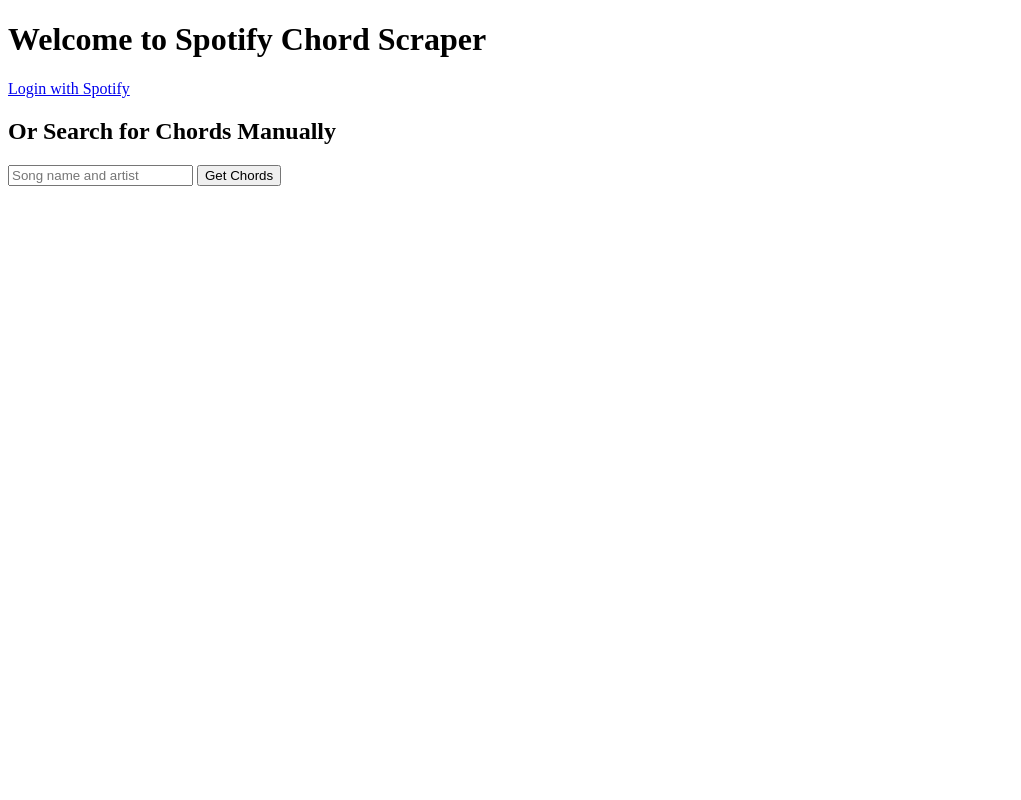
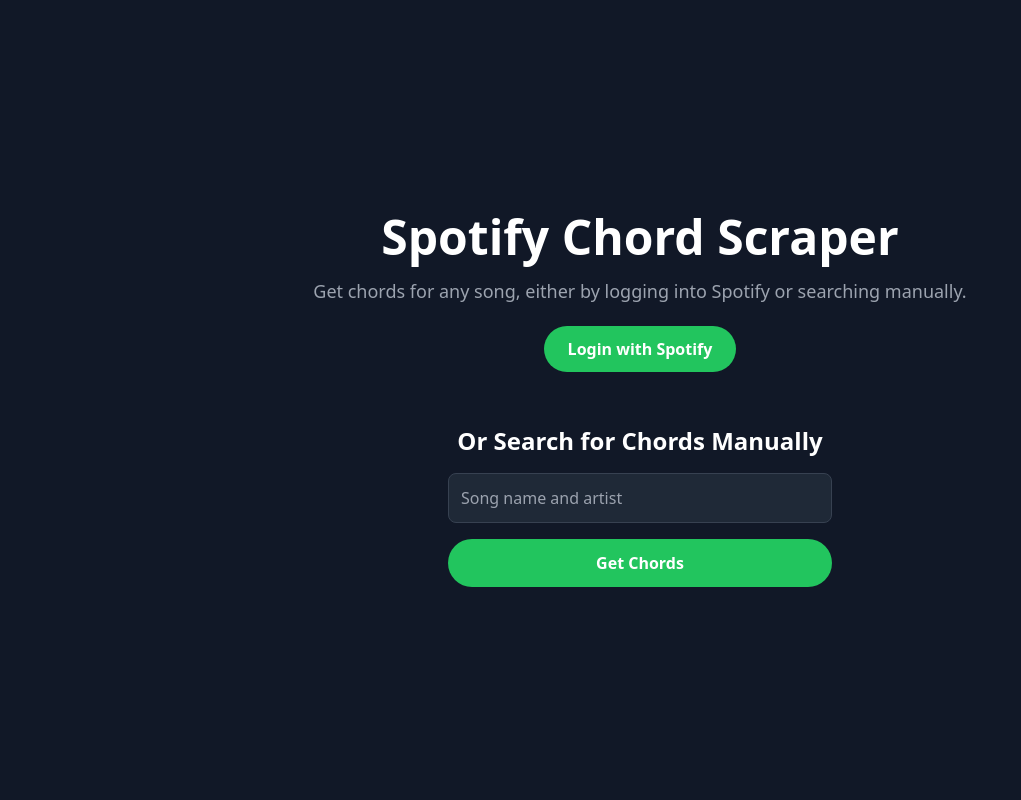
Before and after one commit to loki760/spotichords, a FastAPI app: page / in a window 1280 px wide. Shown: the whole page, without its empty margins (0-1021 px from the left). Run offline with FastAPI, Linux system fonts and the light colour scheme; some libraries are stand-ins or nearby versions.

Commit message:
frontend made prettier

```diff
--- a/app/main.py
+++ b/app/main.py
@@ -61,7 +61,7 @@ def login():
 
 # Route: Spotify OAuth Callback (GET Request)
 @app.get("/callback")
-def callback(code: str):
+def callback(request: Request, code: str):
     """
     Handles the callback from Spotify after the user has logged in.
     """
@@ -78,9 +78,37 @@ def callback(code: str):
     sp = spotipy.Spotify(auth=token_info['access_token'])
     # Fetch the current user's playlists
     playlists = sp.current_user_playlists()['items']
-    # Return the list of playlists as a JSON response
-    # In a real application, you would likely render a template with this data
-    return {"playlists": playlists}
+    # Render the playlists.html template, passing the playlists data
+    return templates.TemplateResponse("playlists.html", {"request": request, "playlists": playlists})
+
+# Route: Get Chords for a Playlist (POST Request)
+@app.post("/get_chords", response_class=HTMLResponse)
+def get_chords(request: Request, playlist_id: str = Form(...)):
+    """
+    Fetches tracks from a selected playlist and scrapes their chords.
+    """
+    # Initialize the Spotify API client (ideally, you'd reuse the authenticated client)
+    # For simplicity, we re-authenticate here. In a real app, you'd store the token.
+    sp_oauth = SpotifyOAuth(
+        client_id=os.getenv("SPOTIPY_CLIENT_ID"),
+        client_secret=os.getenv("SPOTIPY_CLIENT_SECRET"),
+        redirect_uri=os.getenv("SPOTIPY_REDIRECT_URI"),
+        scope="playlist-read-private"
+    )
+    # A bit of a hack: we need a valid token to make a client.
+    # Since we don't have the user's token from the callback,
+    # we'll use a client credentials flow for this public playlist data.
+    # Note: This won't work for private playlists.
+    from spotipy.client import SpotifyCredentials
+    client_credentials_manager = SpotifyCredentials(client_id=os.getenv("SPOTIPY_CLIENT_ID"), client_secret=os.getenv("SPOTIPY_CLIENT_SECRET"))
+    sp = spotipy.Spotify(client_credentials_manager=client_credentials_manager)
+
+    # Fetch the tracks from the selected playlist
+    tracks = fetch_playlist_tracks(sp, playlist_id)
+    # Scrape the chords for each track
+    chords_data = {track: scrape_chords(track) for track in tracks}
+    # Render the chords.html template, passing the song and chords data
+    return templates.TemplateResponse("chords.html", {"request": request, "song": "Playlist Chords", "chords": chords_data})
 
 
 # Route: Manual Chord Scraper (POST Request)
--- /dev/null
+++ b/static/styles.css
@@ -0,0 +1,3 @@
+@import 'tailwindcss/base';
+@import 'tailwindcss/components';
+@import 'tailwindcss/utilities';
--- a/templates/index.html
+++ b/templates/index.html
@@ -1,15 +1,23 @@
 <!DOCTYPE html>
-<html>
+<html lang="en">
 <head>
+    <meta charset="UTF-8">
+    <meta name="viewport" content="width=device-width, initial-scale=1.0">
     <title>Spotify Chord Scraper</title>
+    <script src="https://cdn.tailwindcss.com"></script>
 </head>
-<body>
-    <h1>Welcome to Spotify Chord Scraper</h1>
-    <a href="/login">Login with Spotify</a>
-    <h2>Or Search for Chords Manually</h2>
-    <form method="post" action="/scrape">
-        <input type="text" name="song" placeholder="Song name and artist" required>
-        <button type="submit">Get Chords</button>
-    </form>
+<body class="bg-gray-900 text-white flex flex-col items-center justify-center min-h-screen">
+    <div class="text-center p-8">
+        <h1 class="text-5xl font-bold mb-4">Spotify Chord Scraper</h1>
+        <p class="text-lg text-gray-400 mb-8">Get chords for any song, either by logging into Spotify or searching manually.</p>
+        <a href="/login" class="bg-green-500 hover:bg-green-600 text-white font-bold py-3 px-6 rounded-full transition duration-300 ease-in-out">Login with Spotify</a>
+    </div>
+    <div class="w-full max-w-md p-8">
+        <h2 class="text-2xl font-bold text-center mb-4">Or Search for Chords Manually</h2>
+        <form method="post" action="/scrape" class="flex flex-col gap-4">
+            <input type="text" name="song" placeholder="Song name and artist" required class="bg-gray-800 border border-gray-700 text-white rounded-lg p-3 focus:outline-none focus:ring-2 focus:ring-green-500">
+            <button type="submit" class="bg-green-500 hover:bg-green-600 text-white font-bold py-3 px-6 rounded-full transition duration-300 ease-in-out">Get Chords</button>
+        </form>
+    </div>
 </body>
 </html>
```
Also changed, not shown: templates/chords.html (+17 -5 lines), templates/playlists.html (added, +26 -0 lines).
